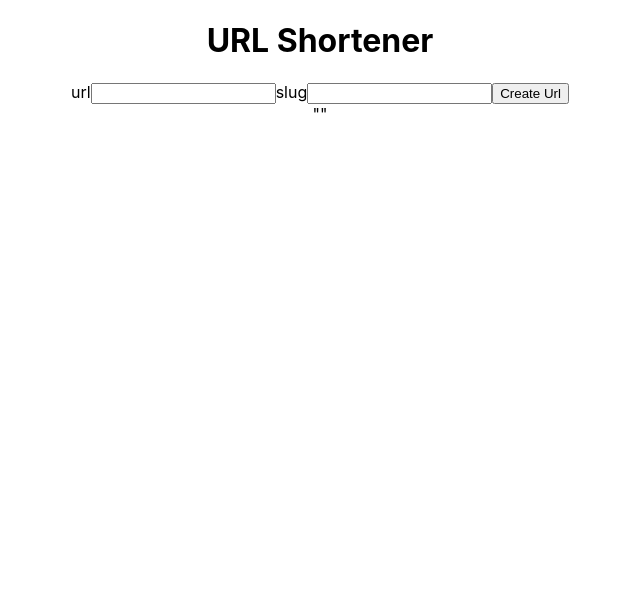
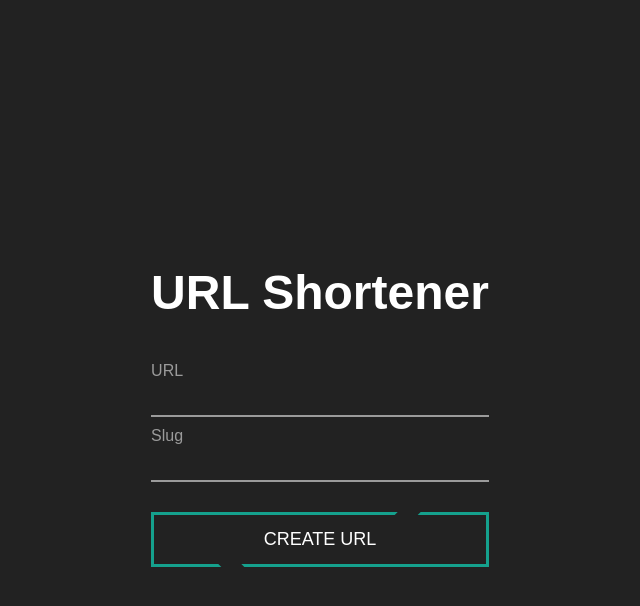
Before and after one commit to avr00/url-shortener, a React (Create React App) app in the folder client/: page / in a window 1280 px wide. Shown: the top 606 px of the page, without its empty margins (320-960 px from the left). Built offline with nearby package versions, Linux system fonts and the light colour scheme.

Commit message:
add styling and error handler

```diff
--- a/client/src/App.js
+++ b/client/src/App.js
@@ -1,8 +1,26 @@
-import React, { useState } from "react";
+import React, { useState, useEffect } from "react";
 import "./App.css";
 
 function App() {
-  const [state, setState] = useState({ url: "", slug: "", created: "" });
+  const [state, setState] = useState({
+    url: "",
+    slug: "",
+    created: "",
+    error: "",
+  });
+
+  useEffect(() => {
+    const queryString = window.location.search;
+    const urlParams = new URLSearchParams(queryString);
+    const error = urlParams.get("error");
+    setState({
+      ...state,
+      error: error
+        ? `this ${error.toLowerCase().split("-")[0]} slug was not found`
+        : "",
+    });
+  }, []);
+
   const createUrl = async (e) => {
     e.preventDefault();
     const response = await fetch("/url", {
@@ -12,29 +30,71 @@ function App() {
       },
       body: JSON.stringify({
         url: state.url,
-        slug: state.slug,
+        slug: state.slug || undefined,
       }),
     });
 
-    setState({ ...state, created: await response.json() });
+    const result = await response.json();
+
+    if (response.ok) {
+      setState({
+        ...state,
+        error: "",
+        created: `https://avr00-short.herokuapp.com/${result.slug}`,
+      });
+    } else {
+      setState({ ...state, error: result.message });
+    }
   };
 
   const handleChange = (event) => {
     setState({ ...state, [event.target.name]: event.target.value });
   };
 
+  console.log(state.created, null, 2);
+
+  const { error, created } = state;
+
+  console.log({ state });
+
   return (
     <div className="App">
       <h1>URL Shortener</h1>
-      <form onSubmit={createUrl}>
-        url
-        <input type="text" name="url" onChange={handleChange} />
-        slug
-        <input type="text" name="slug" onChange={handleChange} />
-        <button>Create Url</button>
-      </form>
 
-      {JSON.stringify(state.created, null, 2)}
+      {!created ? (
+        <form onSubmit={createUrl}>
+          {error && <div className="error">{error}</div>}
+          <div className="form__group field">
+            <label htmlFor="name" className="form__label">
+              URL
+            </label>
+            <input
+              type="text"
+              name="url"
+              onChange={handleChange}
+              placeholder="Enter a valid URL"
+              className="form__field"
+            />
+          </div>
+          <div className="form__group field">
+            <label htmlFor="name" className="form__label">
+              Slug
+            </label>
+            <input
+              type="text"
+              name="slug"
+              onChange={handleChange}
+              placeholder="Enter your slug (optional)"
+              className="form__field"
+            />
+          </div>
+          <button className="brk-btn">Create Url</button>
+        </form>
+      ) : (
+        <>
+          Your short url is: <a href={created}>{created}</a>
+        </>
+      )}
     </div>
   );
 }
--- a/client/src/index.css
+++ b/client/src/index.css
@@ -1,13 +1,158 @@
 body {
   margin: 0;
-  font-family: -apple-system, BlinkMacSystemFont, 'Segoe UI', 'Roboto', 'Oxygen',
-    'Ubuntu', 'Cantarell', 'Fira Sans', 'Droid Sans', 'Helvetica Neue',
+  font-family: -apple-system, BlinkMacSystemFont, "Segoe UI", "Roboto", "Oxygen",
+    "Ubuntu", "Cantarell", "Fira Sans", "Droid Sans", "Helvetica Neue",
     sans-serif;
   -webkit-font-smoothing: antialiased;
   -moz-osx-font-smoothing: grayscale;
+  background: #242424;
+  color: white;
+}
+
+form {
+  margin: 0 auto;
+  max-width: 400px;
+  display: flex;
+  display: flex;
+  flex-direction: column;
+}
+
+a {
+  color: white;
 }
 
 code {
-  font-family: source-code-pro, Menlo, Monaco, Consolas, 'Courier New',
+  font-family: source-code-pro, Menlo, Monaco, Consolas, "Courier New",
     monospace;
 }
+
+.form__group {
+  position: relative;
+  padding: 15px 0 0;
+  margin-top: 10px;
+}
+
+.form__field {
+  font-family: inherit;
+  width: 100%;
+  border: 0;
+  border-bottom: 2px solid #9b9b9b;
+  outline: 0;
+  font-size: 1.3rem;
+  color: #fff;
+  padding: 7px 0;
+  background: transparent;
+  transition: border-color 0.2s;
+}
+
+.form__field::placeholder {
+  color: transparent;
+}
+
+.form__field:placeholder-shown ~ .form__label {
+  font-size: 1.3rem;
+  cursor: text;
+  top: 20px;
+}
+
+.form__label {
+  position: absolute;
+  top: 0;
+  display: block;
+  transition: 0.2s;
+  font-size: 1rem;
+  color: #9b9b9b;
+}
+
+.form__field:focus {
+  padding-bottom: 6px;
+  font-weight: 700;
+  border-width: 3px;
+  border-image: linear-gradient(to right, #11998e, #38ef7d);
+  border-image-slice: 1;
+}
+
+.form__field:focus ~ .form__label {
+  position: absolute;
+  top: 0;
+  display: block;
+  transition: 0.2s;
+  font-size: 1rem;
+  color: #11998e;
+  font-weight: 700;
+}
+
+.form__field:required,
+.form__field:invalid {
+  box-shadow: none;
+}
+/* demo */
+body {
+  font-family: "Poppins", sans-serif;
+  display: flex;
+  flex-direction: column;
+  justify-content: center;
+  align-items: center;
+  min-height: 100vh;
+  font-size: 1.5rem;
+  background-color: #222222;
+}
+
+.error {
+  background: #a63446;
+  color: white;
+  padding: 10px;
+  margin-bottom: 15px;
+}
+
+form > button {
+  font-size: 18px;
+  margin-top: 30px;
+  width: 100%;
+  height: 55px;
+  cursor: pointer;
+}
+
+.brk-btn {
+  position: relative;
+  background: none;
+  color: white;
+  text-transform: uppercase;
+  text-decoration: none;
+  border: 0.2em solid #15a18d;
+  padding: 0.5em 1em;
+}
+
+.brk-btn::before {
+  content: "";
+  display: block;
+  position: absolute;
+  width: 7%;
+  background: #222;
+  height: 0.3em;
+  right: 20%;
+  top: -0.21em;
+  transform: skewX(-45deg);
+  -webkit-transition: all 0.45s cubic-bezier(0.86, 0, 0.07, 1);
+  transition: all 0.45s cubic-bezier(0.86, 0, 0.07, 1);
+}
+.brk-btn::after {
+  content: "";
+  display: block;
+  position: absolute;
+  width: 7%;
+  background: #222;
+  height: 0.3em;
+  left: 20%;
+  bottom: -0.25em;
+  transform: skewX(45deg);
+  -webkit-transition: all 0.45 cubic-bezier(0.86, 0, 0.07, 1);
+  transition: all 0.45s cubic-bezier(0.86, 0, 0.07, 1);
+}
+
+.brk-btn:hover::before {
+  right: 80%;
+}
+.brk-btn:hover::after {
+  left: 80%;
+}
```
Also changed, not shown: 1 other file (tests, documents, lock files or other folders).
